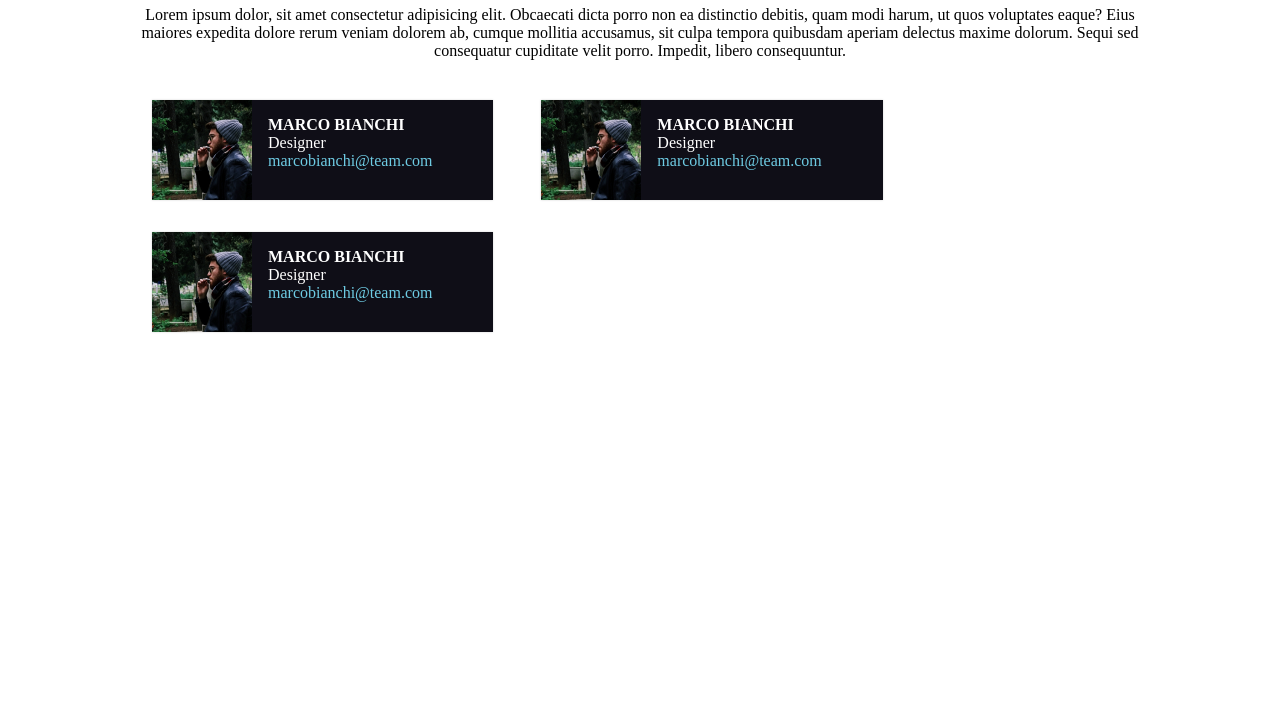
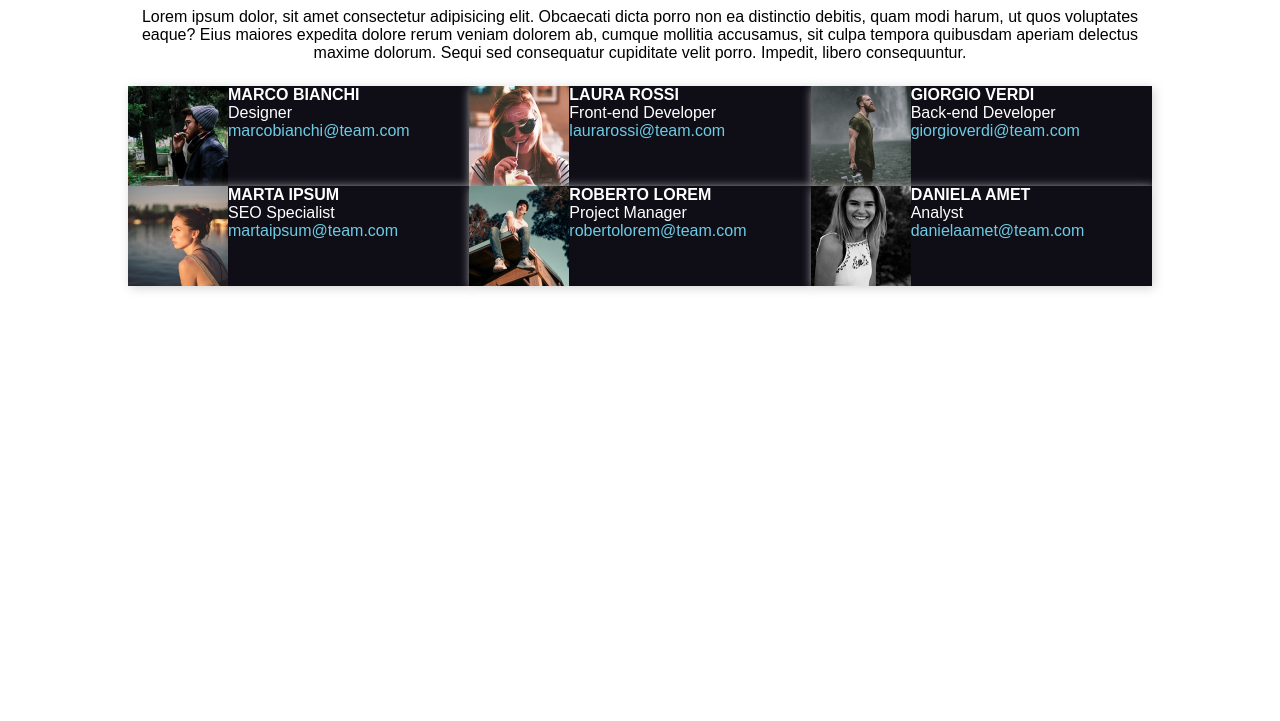
Before and after one commit to sgraziola/html-css-float-cards, a plain HTML site: page index.html in a window 1280 px wide. Shown: the part 79-800 px from the top of the page. Drawn offline with Linux system fonts and the light colour scheme; a web font is replaced by a local one.

Commit message:
Add target info commit Team

```diff
--- a/assets/css/style.css
+++ b/assets/css/style.css
@@ -31,6 +31,7 @@ img {;
 
 
 header{
+    font-family: 'ABeeZee', sans-serif;
     text-align: center;
     margin-top: 1.5rem;
     margin-bottom: 1.5rem;
@@ -38,28 +39,27 @@ header{
 }
 
 .title{
+    font-family: 'Fredoka One', cursive;
     color: var(--flo_title);
     margin-bottom: 1.5rem;
 }
 
-.col_4 {
+
+.targa{
+    width: calc(100% / 3);
     float: left;
-    width: calc(100% / 3);
     background-color: var(--flo_card);
-    color: white;
-    box-shadow: 0 0 2px lightgrey;
-    margin: 1rem 1.5rem;
-
+    box-shadow: 2px 2px 10px lightgrey;
 }
 
-
-.targa{
+.info{
     float: left;
-    padding: 1rem;
-
+    color: white;
+    font-family: 'ABeeZee', sans-serif;
 }
 
 .nome{
+    font-family: 'Fredoka One', cursive;
     font-size: larger;
 }
 
--- a/index.html
+++ b/index.html
@@ -6,6 +6,12 @@
     <meta http-equiv="X-UA-Compatible" content="IE=edge">
     <meta name="viewport" content="width=device-width, initial-scale=1.0">
     <title>Team</title>
+    <link rel="preconnect" href="https://fonts.googleapis.com">
+    <link rel="preconnect" href="https://fonts.gstatic.com" crossorigin>
+    <link href="https://fonts.googleapis.com/css2?family=Fredoka+One&display=swap" rel="stylesheet">
+    <link rel="preconnect" href="https://fonts.googleapis.com">
+    <link rel="preconnect" href="https://fonts.gstatic.com" crossorigin>
+    <link href="https://fonts.googleapis.com/css2?family=ABeeZee&display=swap" rel="stylesheet">
     <link rel="stylesheet" href="./assets/css/style.css">
 </head>
 
@@ -16,38 +22,70 @@
     <div class="container">
         <header>
             <h1 class="title">Meet Our Team</h1>
-            <p>Lorem ipsum dolor, sit amet consectetur adipisicing elit. Obcaecati dicta porro non ea distinctio debitis,
+            <p>Lorem ipsum dolor, sit amet consectetur adipisicing elit. Obcaecati dicta porro non ea distinctio
+                debitis,
                 quam modi harum, ut quos voluptates eaque? Eius maiores expedita dolore rerum veniam dolorem ab, cumque
                 mollitia accusamus, sit culpa tempora quibusdam aperiam delectus maxime dolorum. Sequi sed consequatur
                 cupiditate velit porro. Impedit, libero consequuntur.</p>
         </header>
 
         <div class="row clearfix">
-            <div class="col_4">
+
+            <div class="targa">
                 <img src="./assets/img/male1.png" alt="ragazzo moro con cappello che fuma">
-                <div class="targa">
+                <div class="info">
                     <span classe="nome"><strong>MARCO BIANCHI</strong></span><br>
                     <span class="job">Designer</span><br>
                     <span class="email">marcobianchi@team.com</span>
                 </div>
             </div>
-            <div class="col_4">
-                <img src="./assets/img/male1.png" alt="ragazzo moro con cappello che fuma">
-                <div class="targa">
-                    <span classe="nome"><strong>MARCO BIANCHI</strong></span><br>
-                    <span class="job">Designer</span><br>
-                    <span class="email">marcobianchi@team.com</span>
+
+
+            <div class="targa">
+                <img src="./assets/img/female1.png" alt="ragazza rossa con occhiali che beve">
+                <div class="info">
+                    <span classe="nome"><strong>LAURA ROSSI</strong></span><br>
+                    <span class="job">Front-end Developer</span><br>
+                    <span class="email">laurarossi@team.com</span>
                 </div>
             </div>
-            <div class="col_4">
-                <img src="./assets/img/male1.png" alt="ragazzo moro con cappello che fuma">
+
                 <div class="targa">
-                    <span classe="nome"><strong>MARCO BIANCHI</strong></span><br>
-                    <span class="job">Designer</span><br>
-                    <span class="email">marcobianchi@team.com</span>
+                    <img src="./assets/img/male2.png" alt="ragazzo moro maglietta verde davanti a cascata">
+                    <div class="info">
+                        <span classe="nome"><strong>GIORGIO VERDI</strong></span><br>
+                        <span class="job">Back-end Developer</span><br>
+                        <span class="email">giorgioverdi@team.com</span>
+                    </div>
                 </div>
-            </div>
+                <div class="targa">
+                    <img src="./assets/img/female2.png" alt="ragazza con capelli raccolti al mare">
+                    <div class="info">
+                        <span classe="nome"><strong>MARTA IPSUM</strong></span><br>
+                        <span class="job">SEO Specialist</span><br>
+                        <span class="email">martaipsum@team.com</span>
+                    </div>
+                </div>
+                <div class="targa">
+                    <img src="./assets/img/male3.png" alt="ragazzo moro con jeans e maglietta seduto sul tetto">
+                    <div class="info">
+                        <span classe="nome"><strong>ROBERTO LOREM</strong></span><br>
+                        <span class="job">Project Manager</span><br>
+                        <span class="email">robertolorem@team.com</span>
+                    </div>
+                </div>
+                <div class="targa">
+                    <img src="./assets/img/female3.png" alt="ragazza bionda in bianco e nero">
+                    <div class="info">
+                        <span classe="nome"><strong>DANIELA AMET</strong></span><br>
+                        <span class="job">Analyst</span><br>
+                        <span class="email">danielaamet@team.com</span>
+                    </div>
+                </div>
         </div>
+    </div>
+    </div>
+    </div>
     </div>
     </div>
 </body>
```
